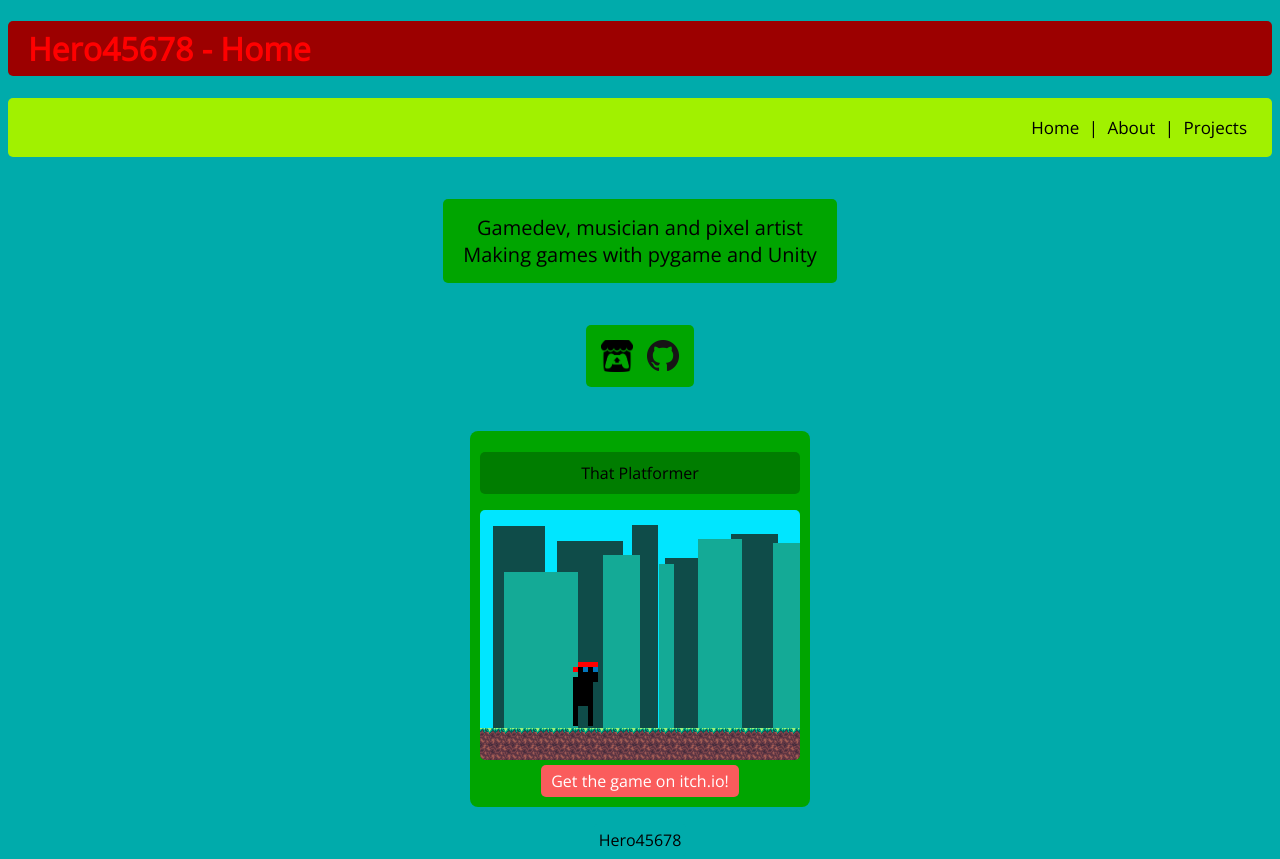
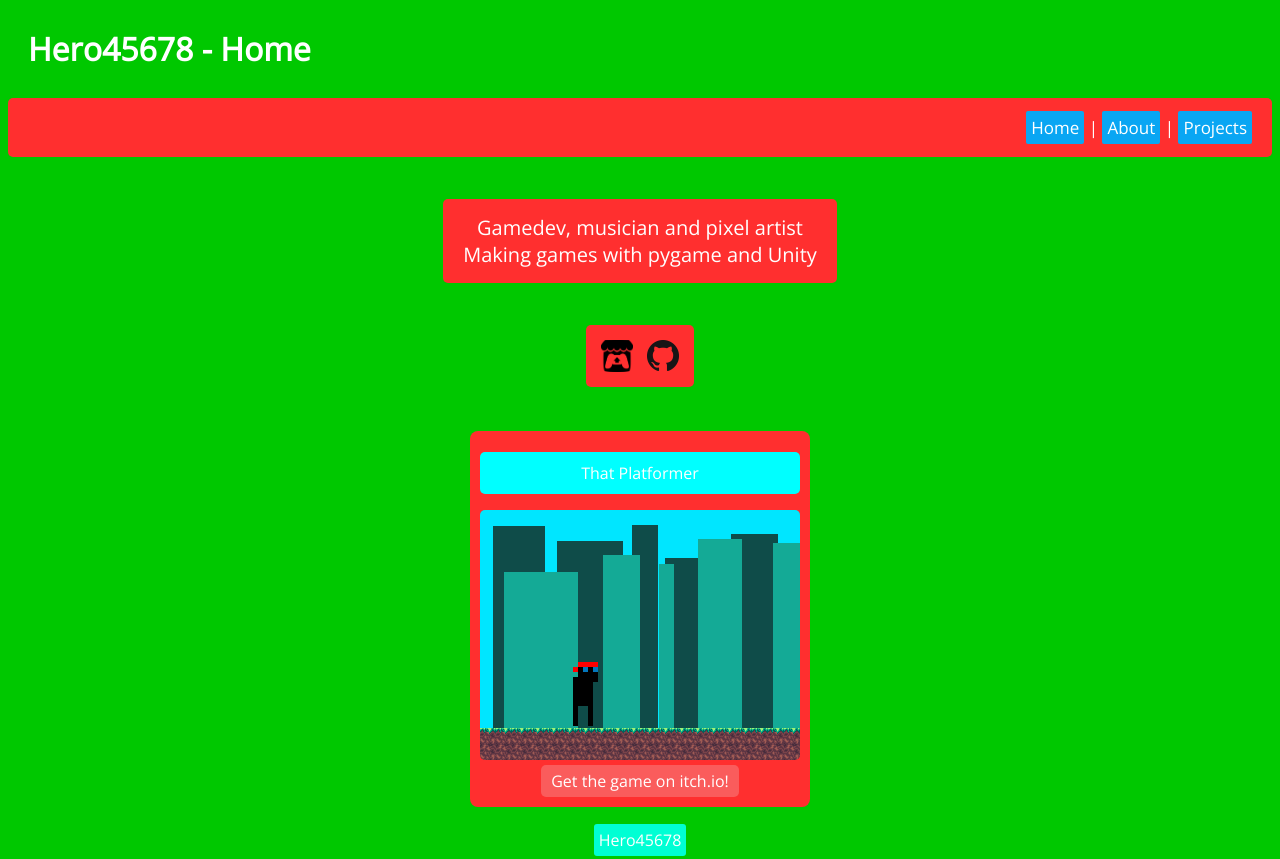
Before and after one commit to Gravity021/Website, a Flask app: page / in a window 1280 px wide. Run offline with Flask 2, Linux system fonts and the light colour scheme.

Commit message:
Start updating colour scheme

```diff
--- a/Server/static/styles/link-formating.css
+++ b/Server/static/styles/link-formating.css
@@ -1,13 +1,13 @@
 a.button {
     text-align: center;
-    background-color: #A1F100;
+    background-color: #09a6f3;
     border-radius: 2px;
     padding: 5px;
     width: 100px;
 }
 
 a.button:hover {
-    background-color: #619200;
+    background-color: #00ffa9;
 }
 
 .plain-link {
@@ -36,7 +36,7 @@
 
 .social-links-wrap {
     display: inline-block;
-    background-color: #00A500;
+    background-color: #FF2F2F;
     padding: 10px;
     padding-top: 15px;
     border-radius: 5px;
--- a/Server/static/styles/main.css
+++ b/Server/static/styles/main.css
@@ -2,7 +2,9 @@
 body {
     font-family: 'Open Sans';
 
-    background-color: #00ABAB;
+    background-color: #00C800;
+
+    color: #ffffff;
 }
 
 /* Custom classes */
@@ -16,14 +18,14 @@
 
 .game {
     display: inline-block;
-    background-color: #00A500;
+    background-color: #FF2F2F;
     padding: 10px;
     padding-top: 5px;
     border-radius: 8px;
 }
 
 .game-title {
-    background-color: #007D00;
+    background-color: #00ffff;
     padding: 10px;
     border-radius: 5px;
 
--- a/Server/static/styles/page-elements.css
+++ b/Server/static/styles/page-elements.css
@@ -1,6 +1,6 @@
 .title {
-    background-color: #9C0000;
-    color: #FF0000;
+    background-color: colour-primary-4;
+    color: #ffffff;
     border-radius: 5px;
     padding-top: 6px;
     padding-bottom: 6px;
@@ -17,7 +17,7 @@
     text-align: right;
     padding-right: 20px;
 
-    background-color: #A1F100;
+    background-color: #FF2F2F;
     padding-top: 1px;
     padding-bottom: 1px;
     border-radius: 5px;
@@ -29,7 +29,7 @@
 
 .description p{
     display: inline-block;
-    background-color: #00A500;
+    background-color: #FF2F2F;
     padding: 20px;
     padding-top: 15px;
     padding-bottom: 15px;
@@ -38,12 +38,12 @@
 
 .footer a.button {
     text-align: center;
-    background-color: #00ABAB;
+    background-color: #00ffd4;
     border-radius: 3px;
     padding: 5px;
     width: 100px;
 }
 
 .footer a.button:hover {
-    background-color: #007B7B;
+    background-color: #00d4ff;
 }
```
Also changed, not shown: Server/static/styles/colours.css (added, +15 -0 lines), Server/static/styles/colours.txt (+30 -0 lines).
